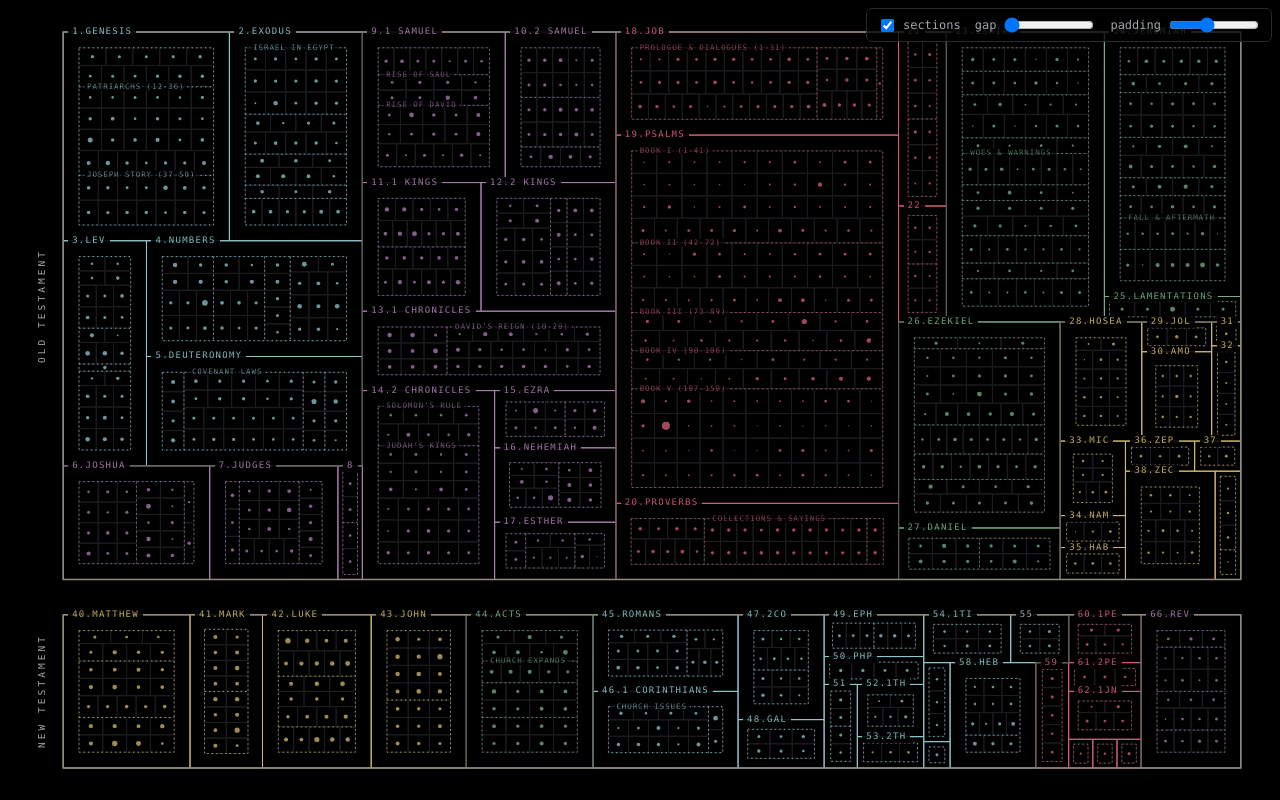
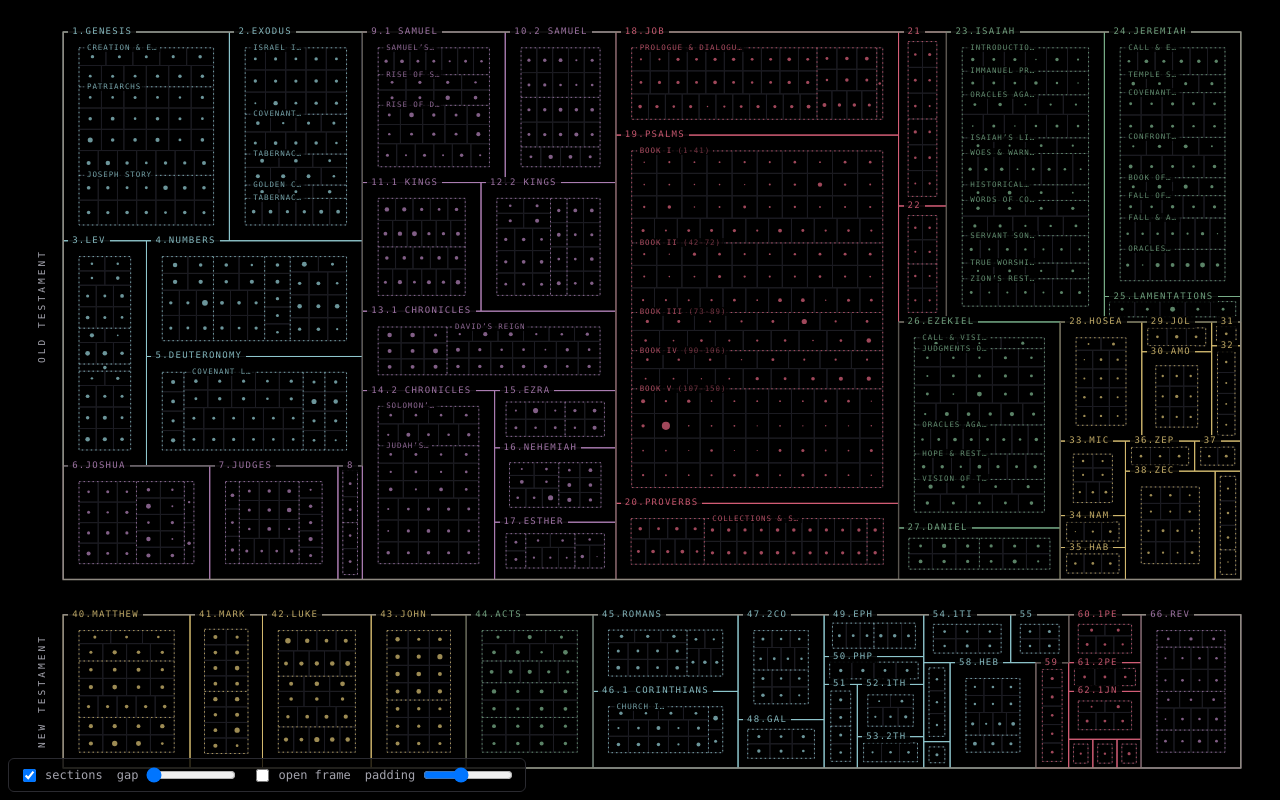
Before and after one commit to project-gridmap/library, a website: page sections.html in a window 1280 px wide. Drawn offline with Linux system fonts and the light colour scheme.

Commit message:
group display logic

```diff
--- a/sections.html
+++ b/sections.html
@@ -7,7 +7,7 @@
 <style>
   html, body { margin: 0; height: 100%; background: #000; color: #a3a3ad; font: 12px ui-monospace, Menlo, monospace; }
   #map { position: absolute; inset: 0; }
-  #bar { position: absolute; z-index: 2; top: 8px; right: 8px; display: flex; gap: 14px; align-items: center;
+  #bar { position: absolute; z-index: 2; bottom: 8px; left: 8px; display: flex; gap: 14px; align-items: center;
          padding: 6px 10px; background: rgba(0,0,0,.75); border: 1px solid #2a2a30; border-radius: 6px; }
   #bar label { display: flex; gap: 6px; align-items: center; cursor: pointer; }
   #bar input[type=range] { width: 90px; }
@@ -17,6 +17,7 @@
 <div id="bar">
   <label><input id="sections" type="checkbox" checked> sections</label>
   <label>gap <input id="gap" type="range" min="0" max="1" step="0.05" value="0"></label>
+  <label><input id="open" type="checkbox"> open frame</label>
   <label>padding <input id="pad" type="range" min="0" max="1.5" step="0.05" value="0.6"></label>
 </div>
 <div id="map"></div>
@@ -67,12 +68,14 @@ const map = createGridmap({
   showSections: true,
   sectionGap: 0,
   sectionPadding: 0.6,
+  sectionFrame: 'box',
   theme: { groupLine: '#5a5650', layerLine: '#8f8a81', itemLine: '#5c5c66', sectionLine: '#3a3a42', sectionText: '#6e6e78' },
   labels: { tooltip: (cell) => `${cell.itemLabel} ${cell.label}` },
 });
 window.map = map;
 
 document.getElementById('sections').addEventListener('change', (e) => map.setConfig({ showSections: e.target.checked }));
+document.getElementById('open').addEventListener('change', (e) => map.setConfig({ sectionFrame: e.target.checked ? 'open' : 'box' }));
 document.getElementById('pad').addEventListener('input', (e) => map.setConfig({ sectionPadding: Number(e.target.value) }));
 document.getElementById('gap').addEventListener('input', (e) => map.setConfig({ sectionGap: Number(e.target.value) }));
 </script>
--- a/src/gridmap.js
+++ b/src/gridmap.js
@@ -45,6 +45,7 @@ const DEFAULT_OPTIONS = {
   showSections: false,
   sectionGap: DEFAULT_SECTION_GAP,
   sectionPadding: DEFAULT_SECTION_PADDING,
+  sectionFrame: 'box',
   // Cells that can't be selected: veiled almost to nothing, and a tap on one
   // shows its labels.disabled message instead of selecting it.
   disabledCells: [],
@@ -210,6 +211,7 @@ export class Gridmap {
         sections: this.options.showSections,
         sectionGap: this.options.sectionGap,
         sectionPadding: this.options.sectionPadding,
+        sectionFrame: this.options.sectionFrame,
       });
       model.layout = name;
       if (ratio) model.fitRatio = ratio;
@@ -330,7 +332,8 @@ export class Gridmap {
     // Sections change the geometry, so models built without them are stale.
     const sectionsChanged = Boolean(before.showSections) !== Boolean(this.options.showSections)
       || (this.options.showSections && (before.sectionGap !== this.options.sectionGap
-        || before.sectionPadding !== this.options.sectionPadding));
+        || before.sectionPadding !== this.options.sectionPadding
+        || before.sectionFrame !== this.options.sectionFrame));
     if (sectionsChanged) this.rebuildModels();
     if (sectionsChanged || 'layout' in config || 'fitRatios' in config) {
       this.useLayout(this.layoutName());
@@ -806,7 +809,12 @@ export class Gridmap {
         if (!item.inner) continue;
         ctx.strokeStyle = this.colourOf(item, theme.sectionLine);
         ctx.beginPath();
-        rect(item.inner);
+        if (item.openFrame) {
+          ctx.moveTo(X(item.inner.x), Y(item.inner.y));
+          ctx.lineTo(X(item.inner.x + item.inner.width), Y(item.inner.y));
+        } else {
+          rect(item.inner);
+        }
         for (const d of item.dividers) {
           ctx.moveTo(X(d.x1), Y(d.y1));
           ctx.lineTo(X(d.x2), Y(d.y2));
@@ -913,15 +921,20 @@ export class Gridmap {
         ctx.globalAlpha = strong ? 1 : this.options.markOpacity;
         // On its filled cell the selected mark is dark, so it reads against the colour.
         ctx.fillStyle = chosen ? theme.selectedMark : this.colourOf(item, theme.text);
-        if (useNumbers) {
+        // A selected dot grows, and becomes its number where the cell is big enough to read one.
+        const room = Math.min(cell.width, cell.height) * this.camera.k;
+        if (chosen && !useNumbers && room >= 14) {
+          ctx.font = `500 ${Math.min(24, room * 0.55)}px ${theme.font}`;
+          ctx.fillText(cell.label, X(cell.centerX), Y(cell.centerY));
+        } else if (useNumbers) {
           const size = this.numberWorldSize(cell) * this.camera.k * damping;
           if (size < 2) continue;
           ctx.font = `${strong ? 500 : 400} ${Math.max(2, Math.min(24, size))}px ${theme.font}`;
           ctx.fillText(cell.label, X(cell.centerX), Y(cell.centerY));
         } else {
-          const radius = dot * this.markScale(cell) / 2;
+          const radius = dot * this.markScale(cell) / 2 + (chosen ? 1.2 : 0);
           ctx.beginPath();
-          ctx.arc(X(cell.centerX), Y(cell.centerY), radius, 0, Math.PI * 2);
+          ctx.arc(X(cell.centerX), Y(cell.centerY), Math.max(chosen ? 2 : 0, radius), 0, Math.PI * 2);
           ctx.fill();
         }
       }
@@ -1053,22 +1066,43 @@ export class Gridmap {
       const item = this.model.items[section.itemIndex];
       if (item.sectionPadding * k < 11) continue;
       const w = section.width * k;
-      // The custom label, else the name with its cell range, shrinking to the name alone, then the short name.
+      // Labels stay within two-thirds of the section's width, so a long one is cut short, not crowding the border.
+      const budget = w * 2 / 3;
+      const fits = (text) => text.length * 5.6 + 14 <= budget;
       const first = item.cells[section.start - 1]?.label ?? section.start;
       const last = item.cells[section.end - 1]?.label ?? section.end;
       const range = section.start === section.end ? `(${first})` : `(${first}-${last})`;
-      const candidates = typeof labelSection === 'function'
-        ? [labelSection(section, this)]
-        : [`${section.label} ${range}`, section.label, section.shortLabel && `${section.shortLabel} ${range}`, section.shortLabel];
-      const text = candidates.filter(Boolean).find((candidate) => candidate.length * 5.6 + 14 <= w);
-      if (!text) continue;
 
-      const el = createElement('div', { text: text.toUpperCase() }, this.overlay);
+      // A custom label, else the name and its range, shrinking to the name alone, the short name, then the name cut short.
+      let name;
+      let tail = '';
+      if (typeof labelSection === 'function') {
+        name = labelSection(section, this);
+        if (!name || !fits(name)) continue;
+      } else if (fits(`${section.label} ${range}`)) {
+        name = section.label;
+        tail = ` ${range}`;
+      } else if (fits(section.label)) {
+        name = section.label;
+      } else if (section.shortLabel && fits(`${section.shortLabel} ${range}`)) {
+        name = section.shortLabel;
+        tail = ` ${range}`;
+      } else if (section.shortLabel && fits(section.shortLabel)) {
+        name = section.shortLabel;
+      } else {
+        const chars = Math.floor((budget - 14) / 5.6) - 1;
+        if (chars < 8) continue;
+        name = `${section.label.slice(0, chars).trimEnd()}…`;
+      }
+
+      // The name leads; the range is dimmer still.
+      const el = createElement('div', { text: name.toUpperCase() }, this.overlay);
+      if (tail) createElement('span', { text: tail, style: 'opacity:0.65' }, el);
       Object.assign(el.style, {
         position: 'absolute',
         left: `${X(section.x) + 5}px`,
         top: `${Y(section.y) - 5}px`,
-        maxWidth: `${Math.max(20, w - 8)}px`,
+        maxWidth: `${Math.max(20, budget)}px`,
         overflow: 'hidden',
         whiteSpace: 'nowrap',
         textOverflow: 'clip',
@@ -1079,7 +1113,7 @@ export class Gridmap {
         fontSize: '7.5px',
         letterSpacing: '0.12em',
         lineHeight: '1.2',
-        opacity: cover?.items.has(section.itemIndex) ? String(faded) : '0.6',
+        opacity: cover?.items.has(section.itemIndex) ? String(faded) : '0.78',
       });
     }
   }
--- a/src/model.js
+++ b/src/model.js
@@ -240,13 +240,17 @@ export function resolveSections(item) {
 // Cells laid out one section at a time along the item's longer side, inside a
 // padded inner rect: the padding leaves room for section labels to sit on the
 // sections' borders. `gap` (between sections) and `padding` (around them all)
-// are fractions of the item's average cell side. The item's own rect is
+// are fractions of the item's average cell side. `open` keeps the full padding
+// only along the top (see options.sectionFrame). The item's own rect is
 // unchanged; both come out of the cells.
-function layoutSections(cells, sections, rect, gap, padding) {
+function layoutSections(cells, sections, rect, gap, padding, open) {
   const n = cells.length;
   const side = Math.sqrt(rect.width * rect.height / n);
-  const pad = Math.min(Math.max(0, padding) * side, 0.2 * Math.min(rect.width, rect.height));
-  const inner = { x: rect.x + pad, y: rect.y + pad, width: rect.width - 2 * pad, height: rect.height - 2 * pad };
+  const cap = 0.2 * Math.min(rect.width, rect.height);
+  const pad = Math.min(Math.max(0, padding) * side, cap);
+  // An open frame needs the room only along the top, where the labels sit.
+  const edge = open ? 0.25 * pad : pad;
+  const inner = { x: rect.x + edge, y: rect.y + pad, width: rect.width - 2 * edge, height: rect.height - pad - edge };
 
   const horizontal = inner.width >= inner.height;
   const length = horizontal ? inner.width : inner.height;
@@ -343,6 +347,7 @@ export function buildGridmapModel(input, world = DEFAULT_WORLDS.landscape, optio
   const useSections = Boolean(options.sections);
   const sectionGap = Number.isFinite(options.sectionGap) ? options.sectionGap : DEFAULT_SECTION_GAP;
   const sectionPadding = Number.isFinite(options.sectionPadding) ? options.sectionPadding : DEFAULT_SECTION_PADDING;
+  const openFrame = options.sectionFrame === 'open';
   const totalCells = data.layers.reduce((sum, layer) =>
     sum + itemsOf(layer).reduce((itemSum, item) => itemSum + cellCount(item), 0), 0);
   const usableHeight = world.height - world.gutter * (data.layers.length - 1);
@@ -392,15 +397,17 @@ export function buildGridmapModel(input, world = DEFAULT_WORLDS.landscape, optio
         // the inner rect the sections fill, and the padding around it
         inner: null,
         sectionPadding: 0,
+        openFrame: false,
       };
 
       let cellRects;
       if (sectionInputs) {
-        const laid = layoutSections(cells, sectionInputs, rect, sectionGap, sectionPadding);
+        const laid = layoutSections(cells, sectionInputs, rect, sectionGap, sectionPadding, openFrame);
         cellRects = laid.rects;
         item.dividers = laid.dividers;
         item.inner = laid.inner;
         item.sectionPadding = laid.pad;
+        item.openFrame = openFrame;
         sectionInputs.forEach((input, i) => {
           const section = {
             index: model.sections.length,
```
Also changed, not shown: src/index.d.ts (+9 -2 lines), tests/model.test.mjs (+22 -0 lines), README.md.
